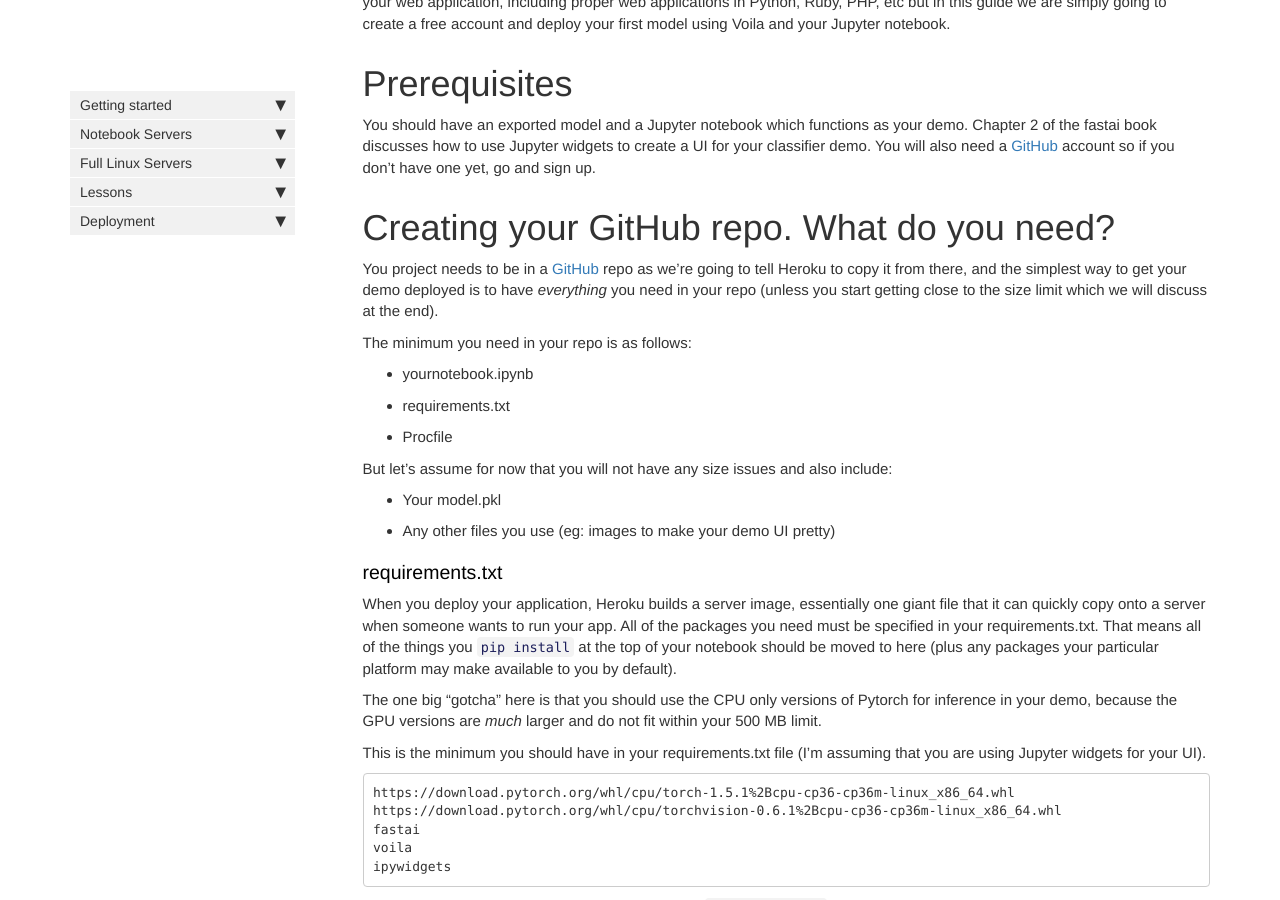
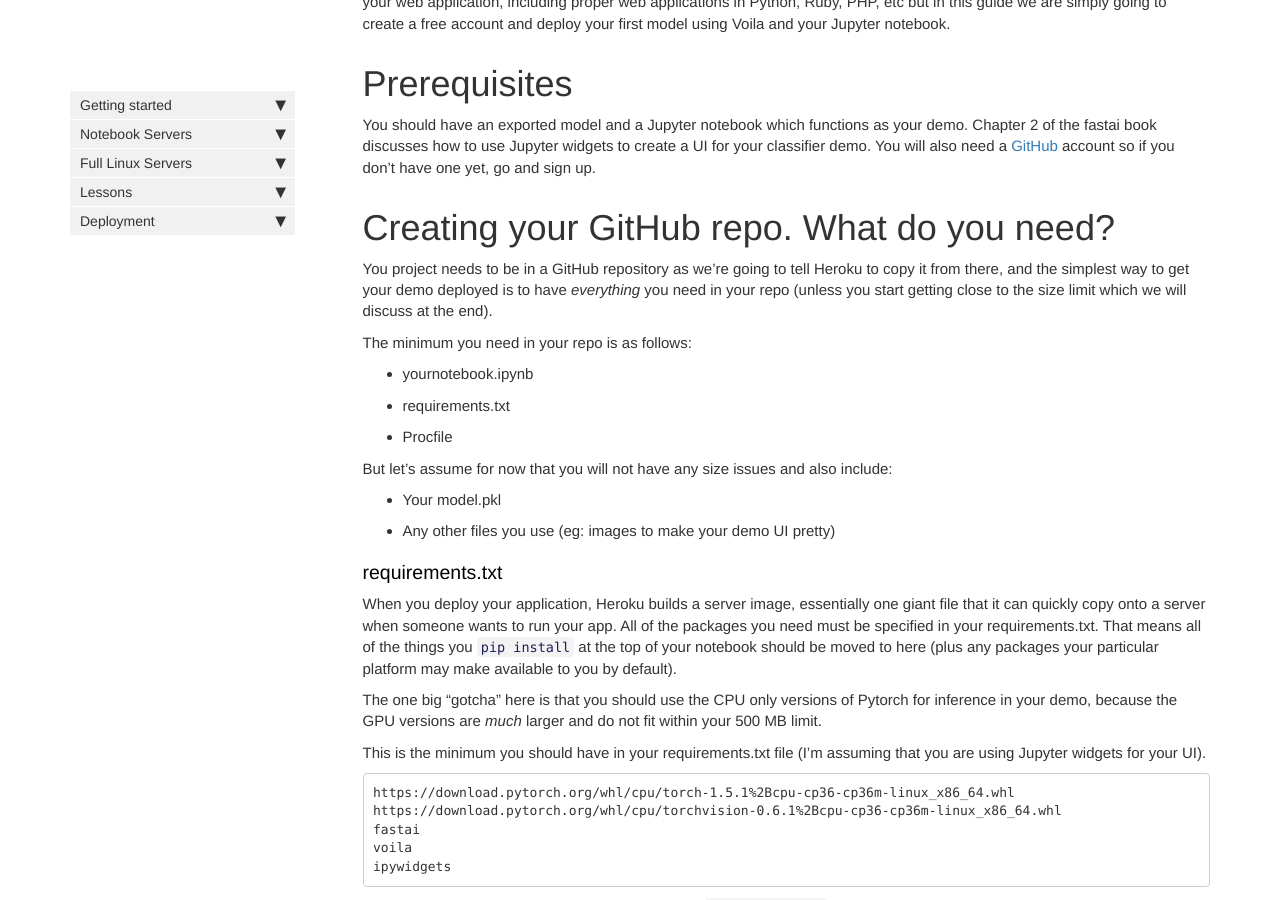
Before and after one commit to fastai/course20, a Jekyll site: the page built from docs/deployment_heroku_voila.md, in a window 1280 px wide and 900 px high, scrolled down 395 px. Built offline with Jekyll 4.4.1, drawn with Linux system fonts in a browser that asks for light colours; nearby versions of some CDN libraries; our own code applies the rules of GitHub Pages for plain Markdown files; comment, search, counter and statistics services are not loaded.

Commit message:
Update deployment_heroku_voila.md

```diff
--- a/docs/deployment_heroku_voila.md
+++ b/docs/deployment_heroku_voila.md
@@ -13,7 +13,7 @@
 
 # Creating your GitHub repo. What do you need?
 
-You project needs to be in a [GitHub](https://github.com/) repo as we're going to tell Heroku to copy it from there, and the simplest way to get your demo deployed is to have *everything* you need in your repo (unless you start getting close to the size limit which we will discuss at the end).
+You project needs to be in a GitHub repository as we're going to tell Heroku to copy it from there, and the simplest way to get your demo deployed is to have *everything* you need in your repo (unless you start getting close to the size limit which we will discuss at the end).
 
 The minimum you need in your repo is as follows:
 - yournotebook.ipynb
```
